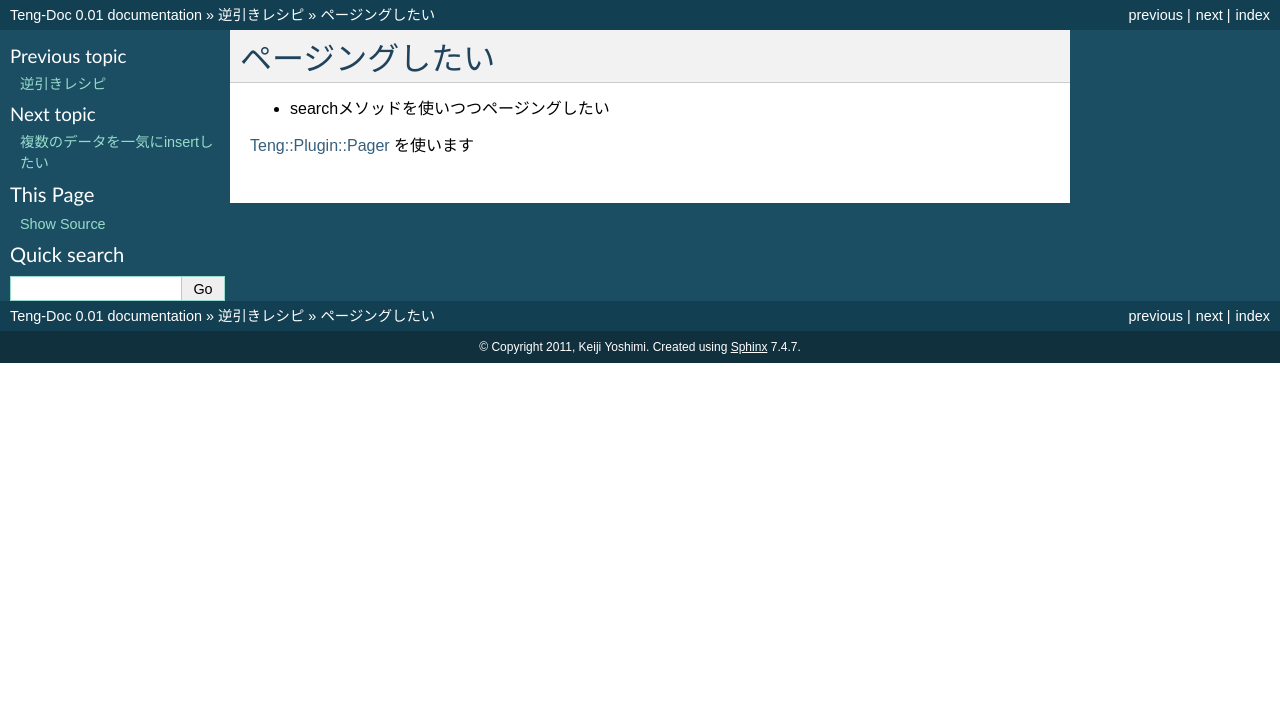
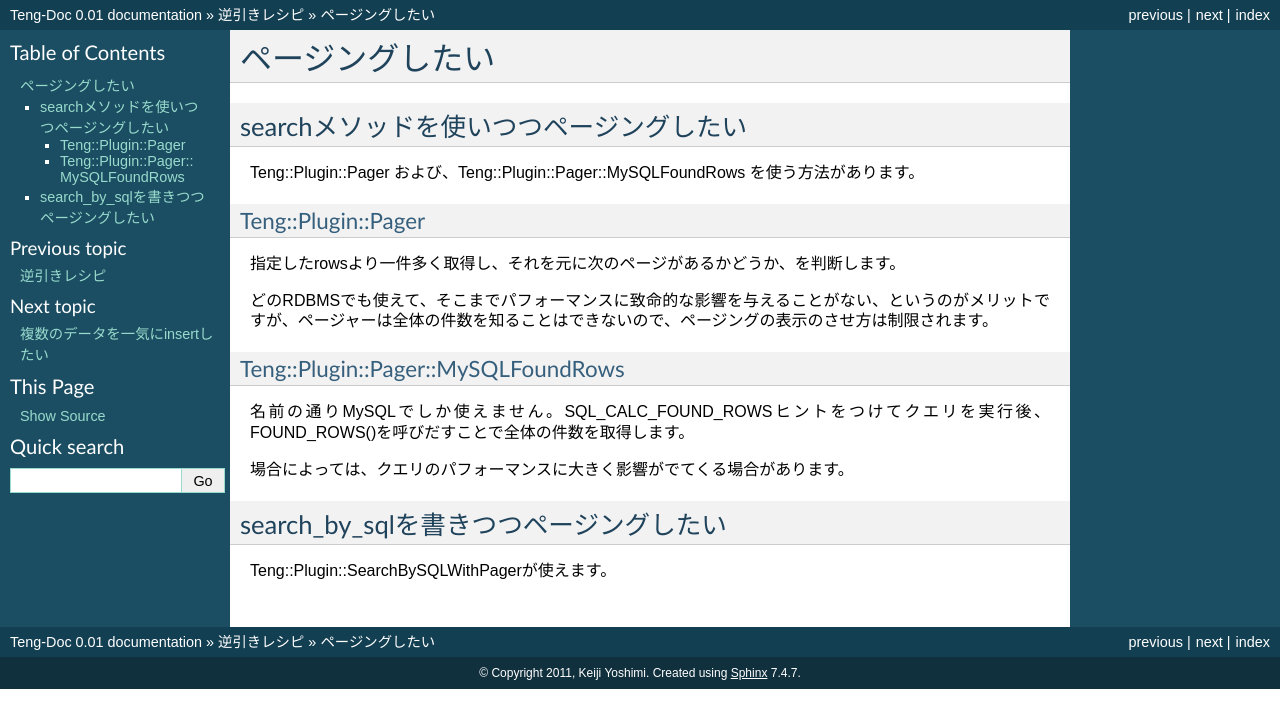
Before and after one commit to walf443/teng-doc, a Sphinx documentation site: the page built from source/cookbook/paging.rst, in a window 1280 px wide. Shown: the top 728 px of the page. Built offline with Sphinx 7.4.7, drawn with Linux system fonts in a browser that asks for light colours.

Commit message:
ページング処理について加筆した

```diff
--- a/source/cookbook/paging.rst
+++ b/source/cookbook/paging.rst
@@ -1,6 +1,26 @@
 ページングしたい
------------------
+=================
 
-* searchメソッドを使いつつページングしたい
+searchメソッドを使いつつページングしたい
+-----------------------------------------
 
-`Teng::Plugin::Pager <http://search.cpan.org/search?query=Teng%3A%3APlugin%3A%3APager&mode=all>`_ を使います
+Teng::Plugin::Pager および、Teng::Plugin::Pager::MySQLFoundRows を使う方法があります。
+
+`Teng::Plugin::Pager <http://search.cpan.org/search?query=Teng%3A%3APlugin%3A%3APager&mode=all>`_
+^^^^^^^^^^^^^^^^^^^^^^^^^^^^^^^^^^^^^^^^^^^^^^^^^^^^^^^^^^^^^^^^^^^^^^^^^^^^^^^^^^^^^^^^^^^^^^^^^^^
+
+指定したrowsより一件多く取得し、それを元に次のページがあるかどうか、を判断します。
+
+どのRDBMSでも使えて、そこまでパフォーマンスに致命的な影響を与えることがない、というのがメリットですが、ページャーは全体の件数を知ることはできないので、ページングの表示のさせ方は制限されます。
+
+`Teng::Plugin::Pager::MySQLFoundRows <http://search.cpan.org/search?query=Teng%3A%3APlugin%3A%3APager%3A%3AMySQLFoundRows&mode=all>`_
+^^^^^^^^^^^^^^^^^^^^^^^^^^^^^^^^^^^^^^^^^^^^^^^^^^^^^^^^^^^^^^^^^^^^^^^^^^^^^^^^^^^^^^^^^^^^^^^^^^^
+
+名前の通りMySQLでしか使えません。SQL_CALC_FOUND_ROWSヒントをつけてクエリを実行後、FOUND_ROWS()を呼びだすことで全体の件数を取得します。
+
+場合によっては、クエリのパフォーマンスに大きく影響がでてくる場合があります。
+
+search_by_sqlを書きつつページングしたい
+-----------------------------------------
+
+Teng::Plugin::SearchBySQLWithPagerが使えます。
```
